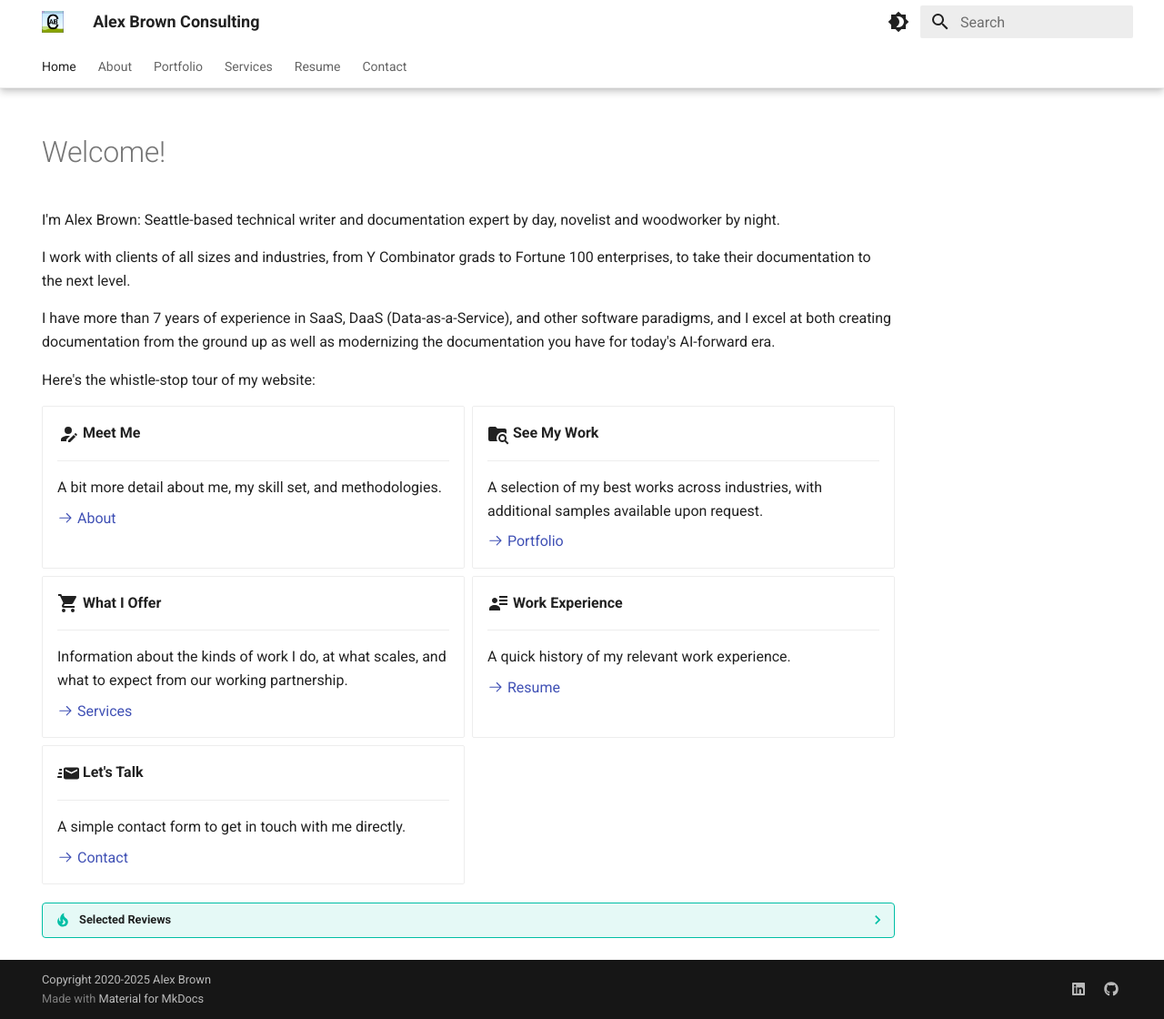
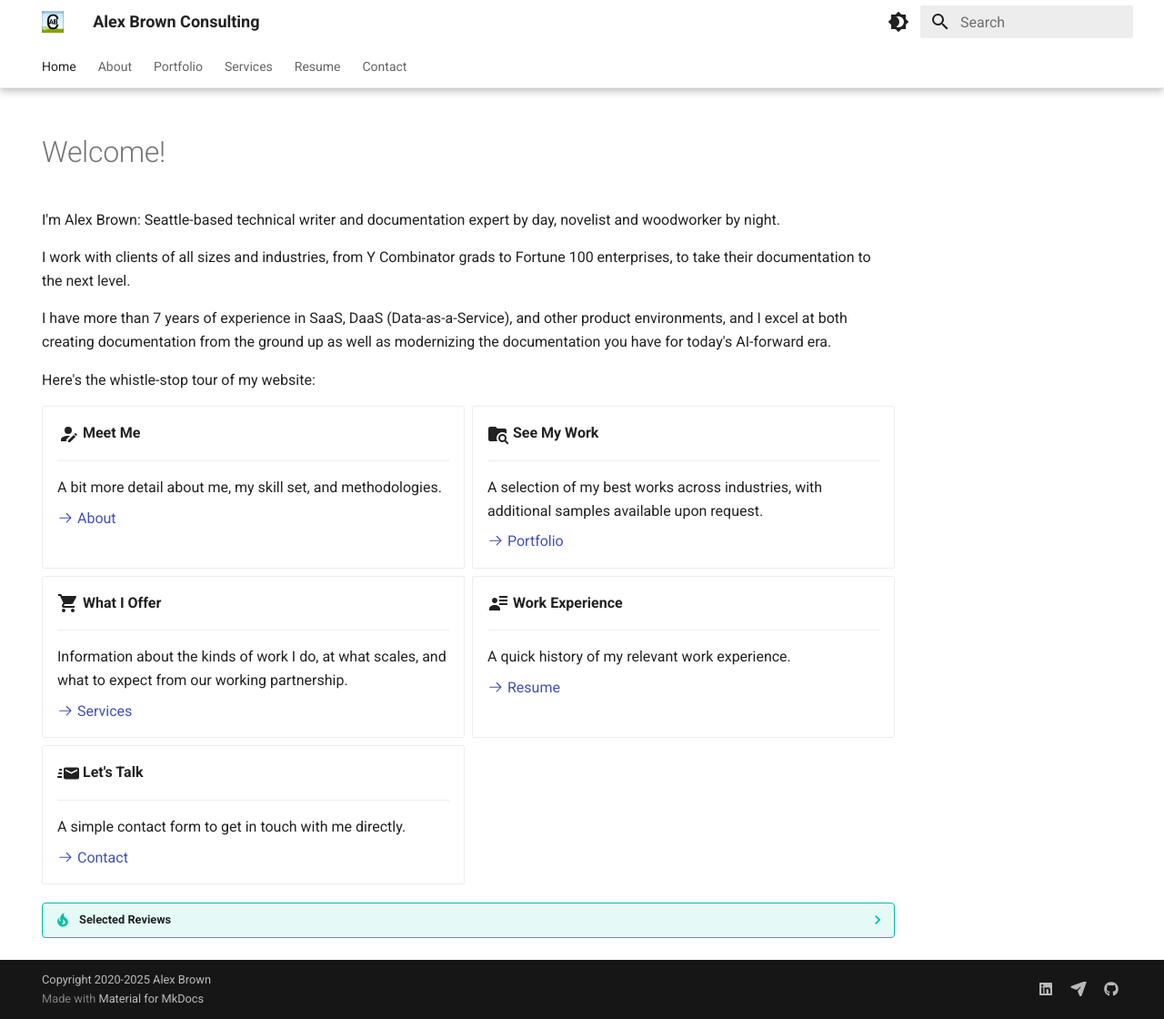
Before and after one commit to alexbrown10/personal-portfolio, an MkDocs documentation site: the page built from docs/index.md, in a window 1280 px wide and 1120 px high. Shown: the whole window at 91% size. Built offline with MkDocs 1.6.1 and Material for MkDocs 9.7.7, drawn with Linux system fonts in a browser that asks for light colours.

```diff
--- a/docs/index.md
+++ b/docs/index.md
@@ -9,7 +9,7 @@ I'm Alex Brown: Seattle-based technical writer and documentation expert by day,
 
 I work with clients of all sizes and industries, from Y Combinator grads to Fortune 100 enterprises, to take their documentation to the next level.
 
-I have more than 7 years of experience in SaaS, DaaS (Data-as-a-Service), and other software paradigms, and I excel at both creating documentation from the ground up as well as modernizing the documentation you have for today's AI-forward era.
+I have more than 7 years of experience in SaaS, DaaS (Data-as-a-Service), and other product environments, and I excel at both creating documentation from the ground up as well as modernizing the documentation you have for today's AI-forward era.
 
 Here's the whistle-stop tour of my website:
 
--- a/mkdocs.yml
+++ b/mkdocs.yml
@@ -28,6 +28,7 @@ theme:
   icon:
     annotation: material/arrow-right-circle
   logo: assets/images/ab-consulting-stylized-logo-v1.png
+  favicon: assets/images/ab-consulting-stylized-logo-v1.png
 
   # features
   features:
@@ -107,6 +108,8 @@ extra:
   social:
     - icon: fontawesome/brands/linkedin
       link: https://www.linkedin.com/in/alex-brown-9a4b0b19a/
+    - icon: fontawesome/solid/paper-plane
+      link: mailto:contact@alexbrownconsulting.com
     - icon: fontawesome/brands/github
       link: https://github.com/alexbrown10
 copyright: Copyright 2020-2025 Alex Brown
```
Also changed, not shown: docs/contact.md (+34 -0 lines).
